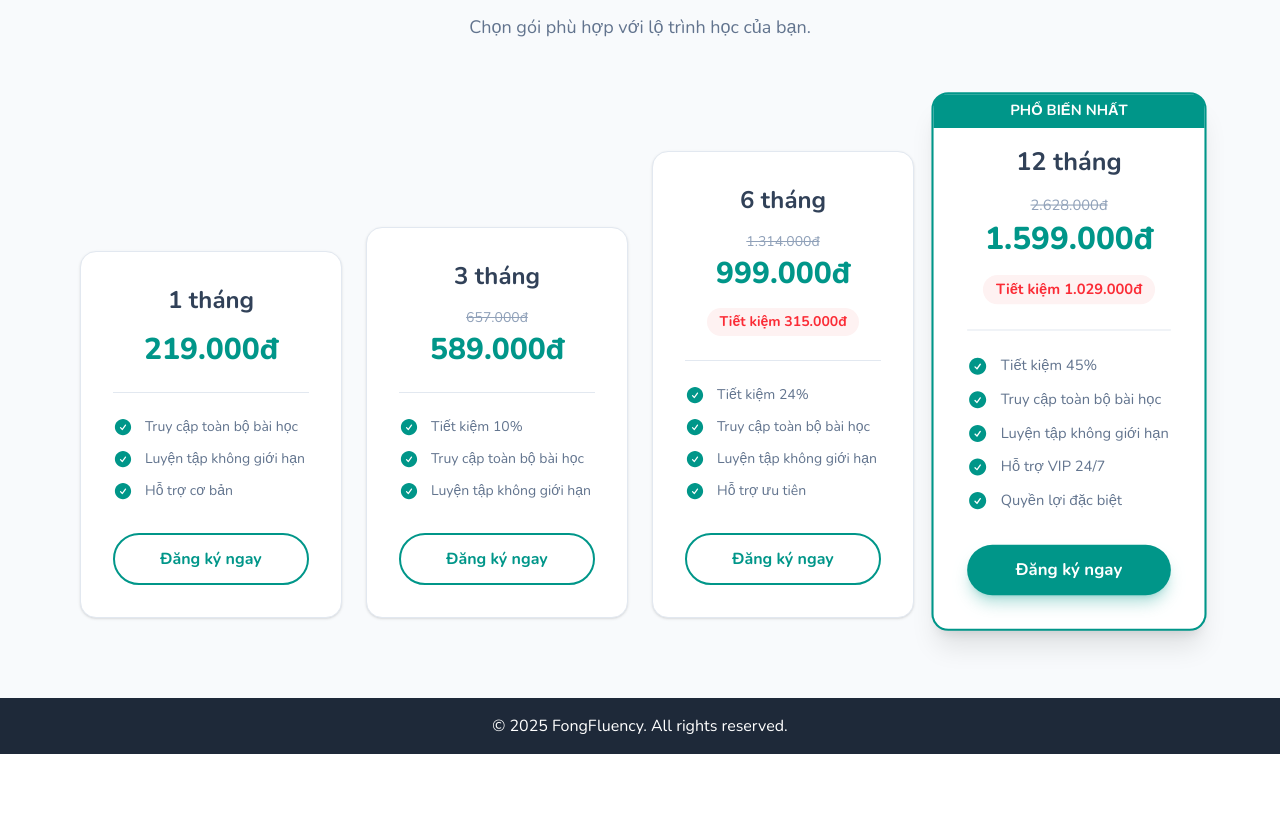
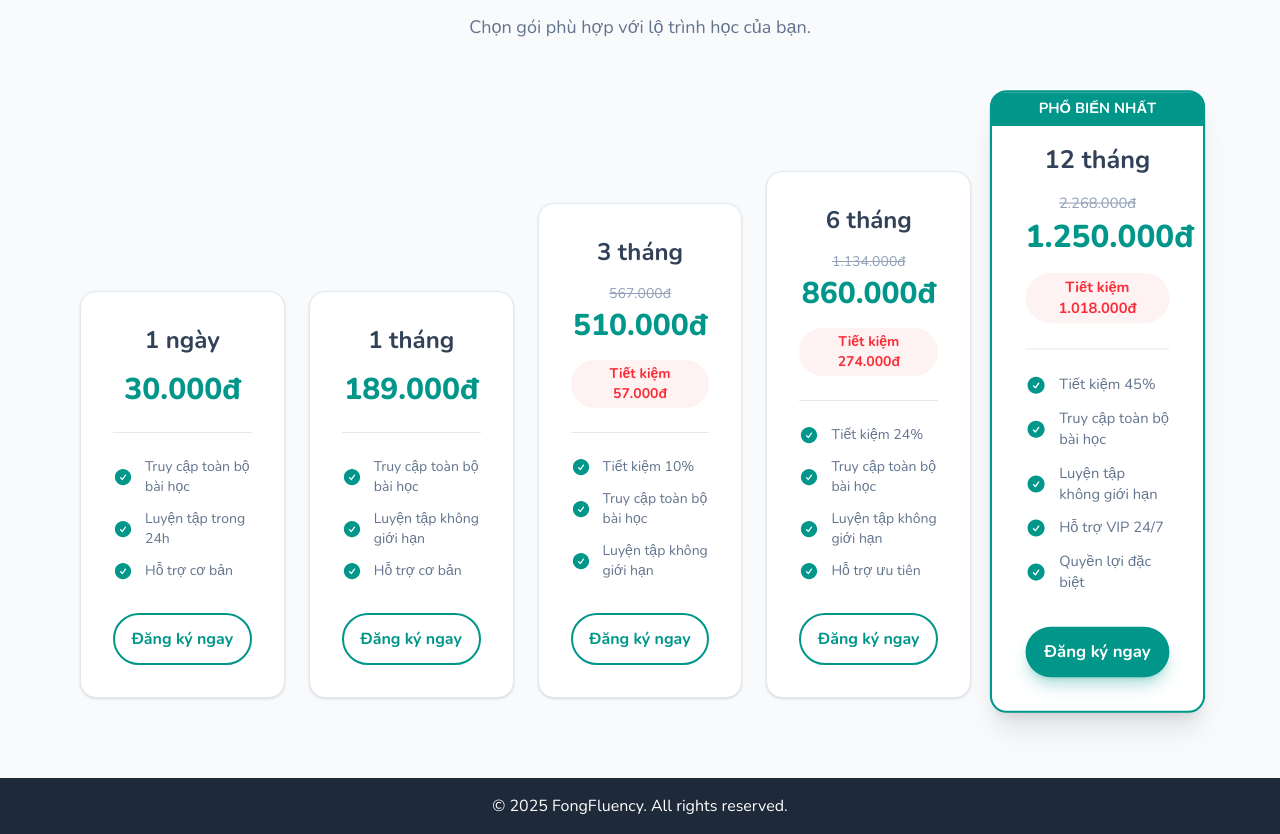
Before and after one commit to FongFluency/FongFluencyLab-Landing, a Next.js app: page / in a window 1280 px wide. Shown: the part 1415-2249 px from the top of the page. Before the commit the page ends 2169 px from the top, so only its background shows below. Built offline with nearby package versions, Linux system fonts and the light colour scheme.

Commit message:
Update pricing data in PricingSection with new plans and adjusted prices, including a new 1-day plan. Modify grid layout to accommodate additional pricing options.

```diff
--- a/components/PricingSection.tsx
+++ b/components/PricingSection.tsx
@@ -9,8 +9,17 @@ const CheckIcon = () => (
 
 const pricingData = [
   {
+    duration: "1 ngày",
+    price: "30.000đ",
+    originalPrice: null,
+    discount: null,
+    save: null,
+    best: false,
+    features: ["Truy cập toàn bộ bài học", "Luyện tập trong 24h", "Hỗ trợ cơ bản"],
+  },
+  {
     duration: "1 tháng",
-    price: "219.000đ",
+    price: "189.000đ",
     originalPrice: null,
     discount: null,
     save: null,
@@ -19,28 +28,28 @@ const pricingData = [
   },
   {
     duration: "3 tháng",
-    price: "589.000đ",
-    originalPrice: "657.000đ",
+    price: "510.000đ",
+    originalPrice: "567.000đ",
     discount: "10%",
-    save: null,
+    save: "57.000đ",
     best: false,
     features: ["Tiết kiệm 10%", "Truy cập toàn bộ bài học", "Luyện tập không giới hạn"],
   },
   {
     duration: "6 tháng",
-    price: "999.000đ",
-    originalPrice: "1.314.000đ",
+    price: "860.000đ",
+    originalPrice: "1.134.000đ",
     discount: "24%",
-    save: "315.000đ",
+    save: "274.000đ",
     best: false,
     features: ["Tiết kiệm 24%", "Truy cập toàn bộ bài học", "Luyện tập không giới hạn", "Hỗ trợ ưu tiên"],
   },
   {
     duration: "12 tháng",
-    price: "1.599.000đ",
-    originalPrice: "2.628.000đ",
+    price: "1.250.000đ",
+    originalPrice: "2.268.000đ",
     discount: "45%",
-    save: "1.029.000đ",
+    save: "1.018.000đ",
     best: true,
     features: [
       "Tiết kiệm 45%",
@@ -67,7 +76,7 @@ const PricingSection: React.FC = () => {
         </div>
 
         {/* Pricing Grid */}
-        <div className="grid grid-cols-1 sm:grid-cols-2 lg:grid-cols-4 gap-6 items-end">
+        <div className="grid grid-cols-1 sm:grid-cols-2 lg:grid-cols-3 xl:grid-cols-5 gap-6 items-end">
           {pricingData.map((plan, index) => (
             <div
               key={index}
```
